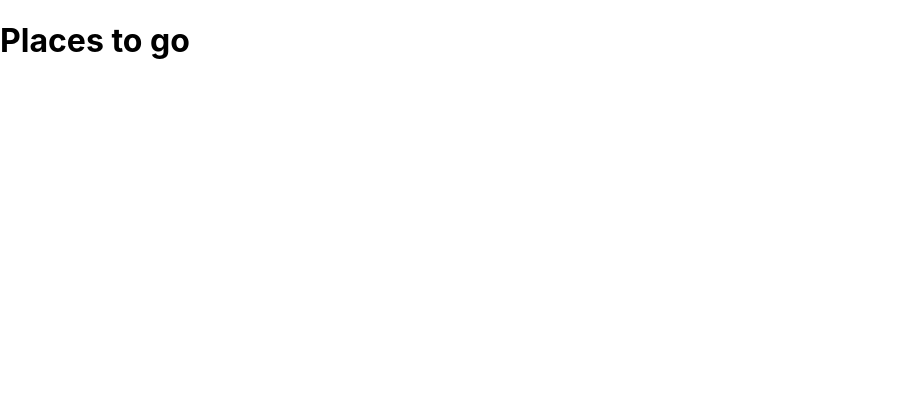
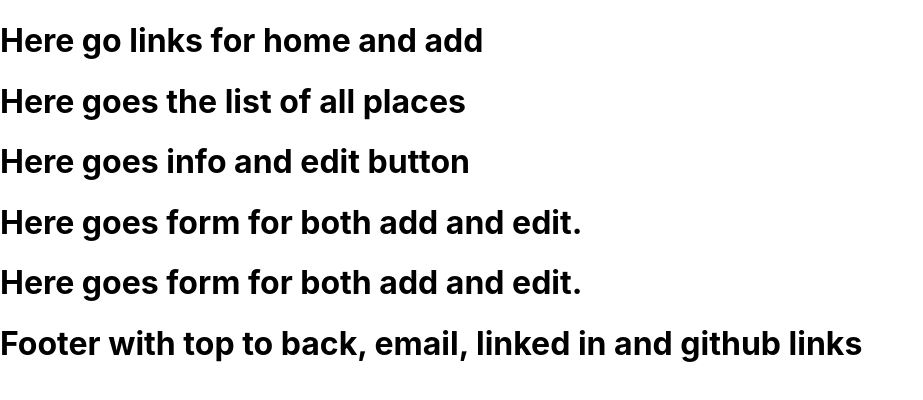
Before and after one commit to DariaKrestina/places-to-go, a React (Create React App) app in the folder client/: page / in a window 1280 px wide. Shown: the top 400 px of the page, without its empty margins (0-923 px from the left). Built offline with nearby package versions, Linux system fonts and the light colour scheme.

Commit message:
Created react components

```diff
--- a/client/src/App.js
+++ b/client/src/App.js
@@ -1,9 +1,19 @@
-import './App.css';
+import "./App.css";
+import Nav from "./components/Nav";
+import Home from "./components/Home";
+import Place from "./components/Place";
+import Form from "./components/Form";
+import Footer from "./components/Footer";
 
 function App() {
   return (
     <>
-      <h1>Places to go</h1>
+      <Nav />
+      <Home />
+      <Place />
+      <Form />
+      <Form />
+      <Footer />
     </>
   );
 }
--- a/client/src/components/Footer.jsx
+++ b/client/src/components/Footer.jsx
@@ -0,0 +1,7 @@
+function Footer() {
+  return (
+    <h1>Footer with top to back, email, linked in and github links</h1>
+  )
+}
+
+export default Footer
--- a/client/src/components/Form.jsx
+++ b/client/src/components/Form.jsx
@@ -0,0 +1,7 @@
+function Form() {
+  return (
+    <h1>Here goes form for both add and edit.</h1>
+  )
+}
+
+export default Form
--- a/client/src/components/Home.jsx
+++ b/client/src/components/Home.jsx
@@ -0,0 +1,7 @@
+function Home() {
+  return (
+    <h1>Here goes the list of all places</h1>
+  )
+}
+
+export default Home
--- a/client/src/components/Nav.jsx
+++ b/client/src/components/Nav.jsx
@@ -0,0 +1,7 @@
+function Nav() {
+  return (
+    <h1>Here go links for home and add</h1>
+  )
+}
+
+export default Nav
--- a/client/src/components/Place.jsx
+++ b/client/src/components/Place.jsx
@@ -0,0 +1,7 @@
+function Place() {
+  return (
+    <h1>Here goes info and edit button</h1>
+  )
+}
+
+export default Place
```
